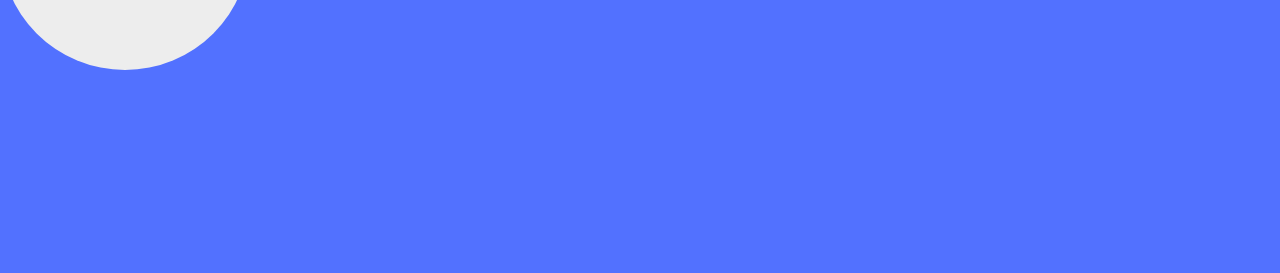
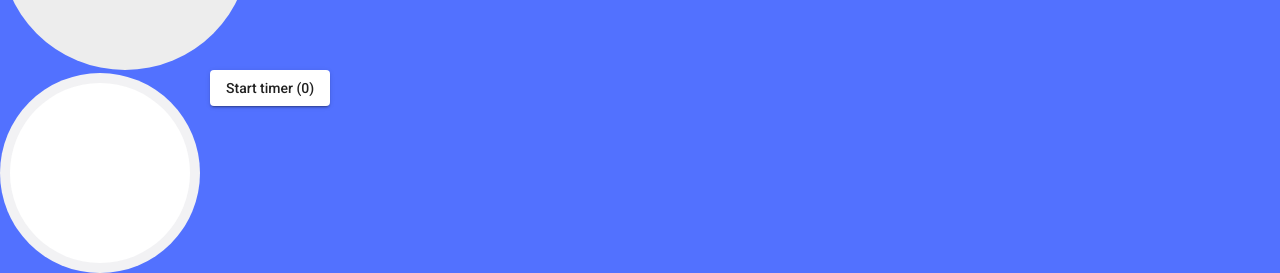
Before and after one commit to julian4132/Portfolio, an Angular app: page / in a window 1280 px wide. Shown: the part 1555-1828 px from the top of the page. Before the commit the page ends 1625 px from the top, so only its background shows below. Built offline with nearby package versions, Linux system fonts and the light colour scheme.

Commit message:
Circular progress bar variants

```diff
--- a/package.json
+++ b/package.json
@@ -20,6 +20,7 @@
     "@angular/platform-browser": "^14.1.0",
     "@angular/platform-browser-dynamic": "^14.1.0",
     "@angular/router": "^14.1.0",
+    "ng-circle-progress": "^1.6.0",
     "rxjs": "~7.5.0",
     "tslib": "^2.3.0",
     "zone.js": "~0.11.4"
--- a/src/app/app.component.html
+++ b/src/app/app.component.html
@@ -73,3 +73,8 @@
 <div class="circular-progress">
   <span class="progress-value">0%</span>
 </div>
+
+
+<circle-progress [progress]="progressbarValue"></circle-progress>
+
+<button mat-raised-button (click)="startTimer(60)">Start timer ({{curSec}})</button>
--- a/src/app/app.component.ts
+++ b/src/app/app.component.ts
@@ -1,4 +1,5 @@
 import { Component } from '@angular/core';
+import { interval, Subscription } from 'rxjs';
 
 @Component({
   selector: 'app-root',
@@ -6,5 +7,21 @@ import { Component } from '@angular/core';
   styleUrls: ['./app.component.scss']
 })
 export class AppComponent {
+  progressbarValue = 0;
+  curSec: number = 0;
   title = 'Portfolio';
+
+
+
+  startTimer(seconds:number){
+    const timer = interval(1000);
+    const sub = timer.subscribe((sec)=>{
+      this.progressbarValue = sec * 100 / seconds;
+      this.curSec = sec;
+
+      if (this.curSec === seconds) {
+        sub.unsubscribe();
+      }
+  })
+  }
 }
--- /dev/null
+++ b/src/app/circle-progress/circle-progress.component.html
@@ -0,0 +1,3 @@
+<div id="progress">
+    <span id="progress-value"></span>
+</div>
--- /dev/null
+++ b/src/app/circle-progress/circle-progress.component.scss
@@ -0,0 +1,23 @@
+#progress {
+    height: 200px;
+    width: 200px;
+    border-radius: 50%;
+    display: grid;
+    place-items: center;
+    float: left;
+    margin-top: 3px;
+    margin-right: 10px;
+  }
+
+  #progress-value {
+    display: block;
+    height: calc(100% - 20px);
+    width: calc(100% - 20px);
+    background-color:
+  #ffffff;
+    border-radius: 50%;
+    display: grid;
+    place-items: center;
+    font-weight: 600;
+    font-size: 20px;
+  }
--- /dev/null
+++ b/src/app/circle-progress/circle-progress.component.ts
@@ -0,0 +1,19 @@
+import { Component,  ElementRef,  Input,  OnInit,  SimpleChanges,  ViewChild } from '@angular/core';
+@Component({
+  selector: 'circle-progress',
+  templateUrl: './circle-progress.component.html',
+  styleUrls: ['./circle-progress.component.scss'],
+})
+export class CircleProgressComponent implements OnInit {
+  @Input() progress: number | undefined;
+  ngOnInit(): void {
+    this.loadData();
+  }
+  loadData() {
+    let scrollProgress = document.getElementById('progress');
+    scrollProgress!.style.background = `conic-gradient(#008fff ${this.progress}%, #f2f2f4 ${this.progress}%)`;
+  }
+  ngOnChanges(changes: SimpleChanges): void {
+    this.loadData();
+  }
+}
```
Also changed, not shown: src/app/app.module.ts (+6 -3 lines), 2 other files (tests, documents, lock files or other folders).
